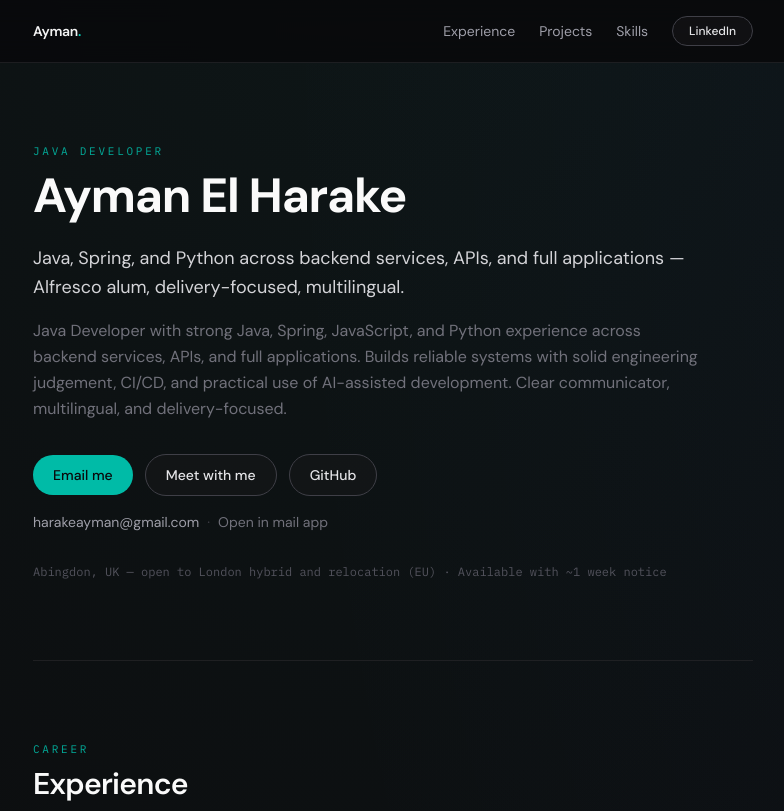
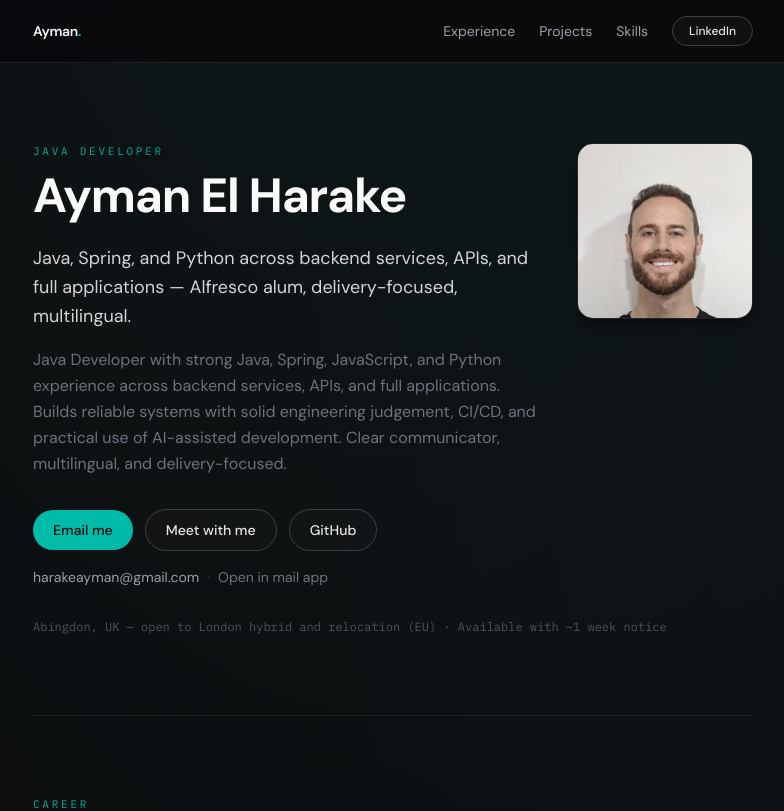
Before and after one commit to aymanthefirst/portfolio, a Next.js app: page /portfolio/ in a window 1280 px wide. Shown: the top 811 px of the page, without its empty margins (247-1031 px from the left). Built offline with nearby package versions, Linux system fonts and the light colour scheme.

Commit message:
Add professional headshot to hero section.
Co-authored-by: Cursor <cursoragent@cursor.com>

```diff
--- a/next.config.ts
+++ b/next.config.ts
@@ -4,6 +4,7 @@ const nextConfig: NextConfig = {
   output: "export",
   basePath: "/portfolio",
   assetPrefix: "/portfolio/",
+  images: { unoptimized: true },
   turbopack: {
     rules: {
       "*.css": {
--- a/src/components/PortfolioHome.tsx
+++ b/src/components/PortfolioHome.tsx
@@ -1,5 +1,6 @@
 "use client";
 
+import Image from "next/image";
 import { useState } from "react";
 import { profile } from "@/data/profile";
 import SectionHeader from "@/components/SectionHeader";
@@ -44,6 +45,8 @@ export default function PortfolioHome({ year }: { year: number }) {
 
       <main className="mx-auto w-full max-w-3xl flex-1 px-6 pb-24">
         <section className="pb-16 pt-14 md:pb-20 md:pt-20">
+          <div className="flex flex-col gap-8 md:flex-row md:items-start md:justify-between">
+            <div className="min-w-0 flex-1">
               <p className="font-mono text-[11px] uppercase tracking-[0.25em] text-teal-500/90">
                 {profile.title}
               </p>
@@ -56,6 +59,16 @@ export default function PortfolioHome({ year }: { year: number }) {
               <p className="mt-4 max-w-2xl text-base leading-relaxed text-zinc-500">
                 {profile.summary}
               </p>
+            </div>
+            <Image
+              src="/ayman-headshot.jpg"
+              alt="Ayman El Harake"
+              width={176}
+              height={176}
+              priority
+              className="h-36 w-36 shrink-0 rounded-2xl border border-zinc-800/80 object-cover object-top shadow-lg shadow-black/30 md:h-44 md:w-44"
+            />
+          </div>
           <div className="mt-8 flex flex-wrap items-center gap-3">
             <a
               href={gmailComposeHref}
```
Also changed, not shown: public/ayman-headshot.jpg (added). Lines whose indentation alone changed are shown as unchanged.
